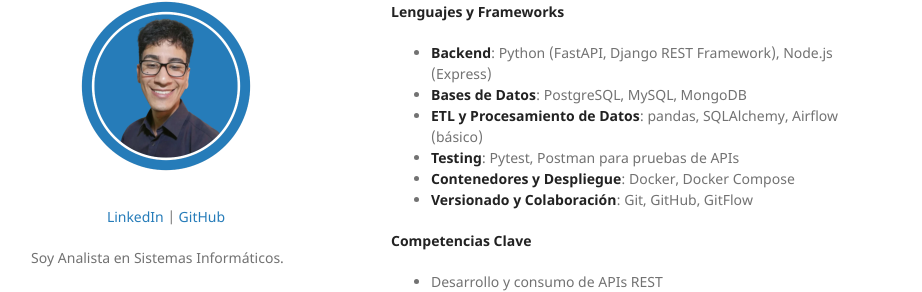
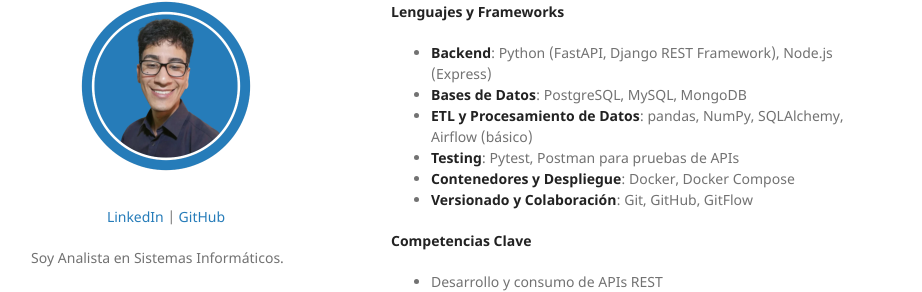
Before and after one commit to augustosz/portfolio-BE, a Jekyll site: the page built from index.md, in a window 1280 px wide and 900 px high, scrolled down 3799 px. Shown: the part 154-446 px from the top of the window, without its empty margins (179-1101 px from the left). Built offline with Jekyll 4.4.1, drawn with Linux system fonts in a browser that asks for light colours; our own code applies the rules of GitHub Pages for plain Markdown files.

Commit message:
Update index.md

```diff
--- a/index.md
+++ b/index.md
@@ -83,7 +83,7 @@ ORDER BY nivel, nombre;
 
 - **Backend**: Python (FastAPI, Django REST Framework), Node.js (Express)
 - **Bases de Datos**: PostgreSQL, MySQL, MongoDB
-- **ETL y Procesamiento de Datos**: pandas, SQLAlchemy, Airflow (básico)
+- **ETL y Procesamiento de Datos**: pandas, NumPy, SQLAlchemy, Airflow (básico)
 - **Testing**: Pytest, Postman para pruebas de APIs
 - **Contenedores y Despliegue**: Docker, Docker Compose
 - **Versionado y Colaboración**: Git, GitHub, GitFlow
```
